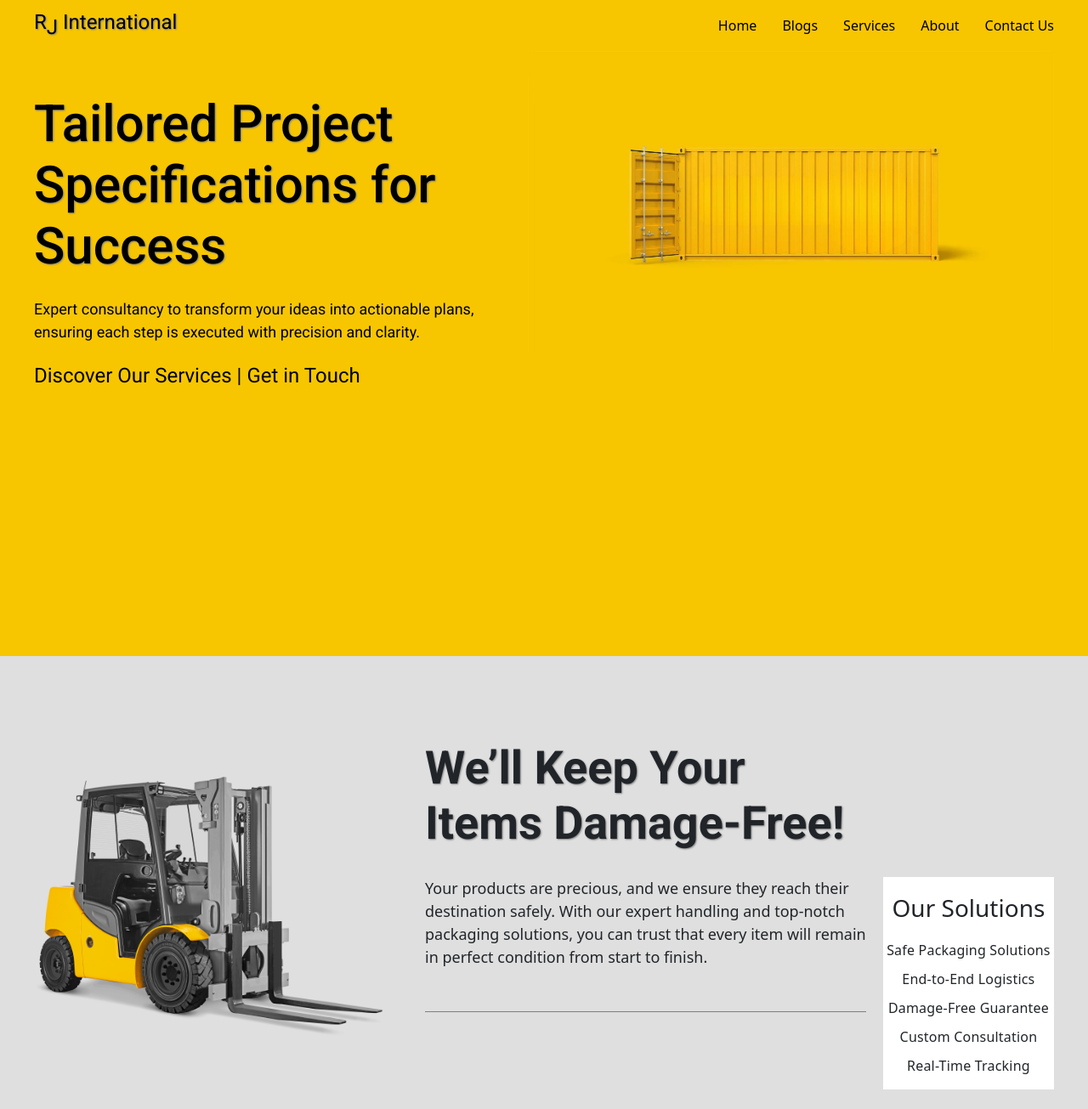
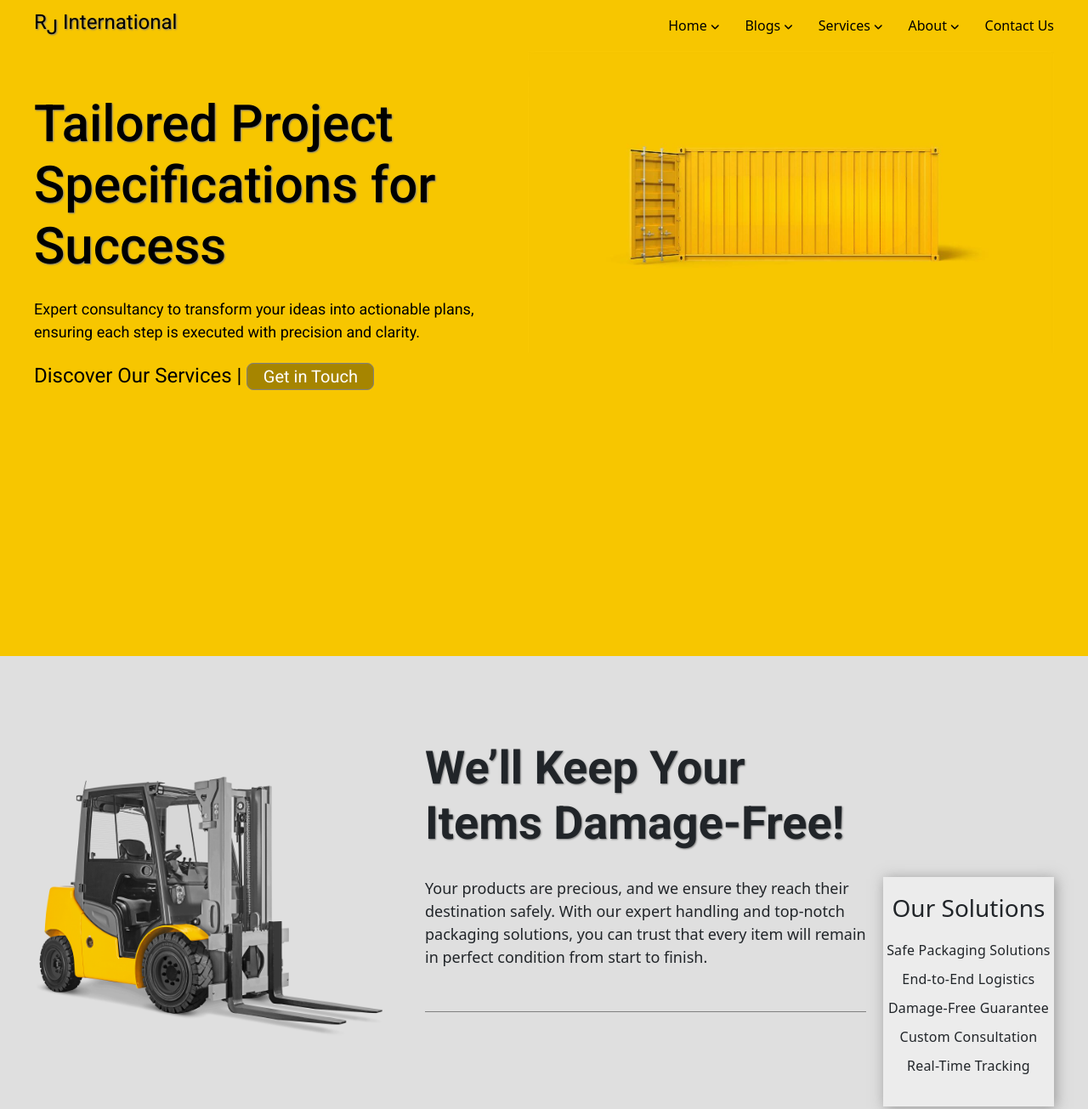
Before and after one commit to Deepaklalwanii/Rj-international, a plain HTML site: page index.html in a window 1280 px wide. Shown: the top 1305 px of the page at 85% size. Drawn offline with nearby package versions, Linux system fonts and the light colour scheme.

Commit message:
hero-banner-butoon

```diff
--- a/index.html
+++ b/index.html
@@ -5,6 +5,9 @@
     <meta name="viewport" content="width=\, initial-scale=1.0">
     <title>Rj international</title>
     <link rel="stylesheet" href="style.css">
+    <link rel="stylesheet" href="https://cdnjs.cloudflare.com/ajax/libs/font-awesome/6.6.0/css/all.min.css" integrity="sha512-Kc323vGBEqzTmouAECnVceyQqyqdsSiqLQISBL29aUW4U/M7pSPA/gEUZQqv1cwx4OnYxTxve5UMg5GT6L4JJg==" crossorigin="anonymous" referrerpolicy="no-referrer" />
+    <link rel="stylesheet" href="https://cdnjs.cloudflare.com/ajax/libs/font-awesome/4.7.0/css/font-awesome.min.css">
+    <link rel="stylesheet" href="https://cdn.jsdelivr.net/npm/bootstrap-icons@1.11.3/font/bootstrap-icons.min.css">
     <link href="https://cdn.jsdelivr.net/npm/bootstrap@5.3.3/dist/css/bootstrap.min.css" rel="stylesheet" integrity="sha384-QWTKZyjpPEjISv5WaRU9OFeRpok6YctnYmDr5pNlyT2bRjXh0JMhjY6hW+ALEwIH" crossorigin="anonymous">
     <link rel="preconnect" href="https://fonts.googleapis.com">
 <link rel="preconnect" href="https://fonts.gstatic.com" crossorigin>
@@ -19,10 +22,10 @@
         </div>
     <div class="rji-nav-options">
         <ul>
-            <Li>Home</Li>
-            <Li>Blogs</Li>
-            <Li>Services</Li>
-            <Li>About</Li>
+            <Li>Home <i class='fas fa-angle-down' style='font-size:12px'></i></Li>
+            <Li>Blogs <i class='fas fa-angle-down' style='font-size:12px'></i></Li>
+            <Li>Services <i class='fas fa-angle-down' style='font-size:12px'></i></Li>
+            <Li>About <i class='fas fa-angle-down' style='font-size:12px'></i></Li>
             <li><a href="#">Contact Us</a></li>
         </ul>
 
@@ -36,7 +39,7 @@
 <div class="rji-hero-container">
     <h1>Tailored Project Specifications for Success</h1>
     <p>Expert consultancy to transform your ideas into actionable plans, ensuring each step is executed with precision and clarity.</p>
-    <span><a>Discover Our Services | </a>Get in Touch</span>
+    <span>Discover Our Services | <button>Get in Touch</button></span>
 </div>
 <div class="rji-hero-container-img">
     <img src="images/no-text-bg.jpg">
--- a/style.css
+++ b/style.css
@@ -124,9 +124,20 @@
 
     .rji-hero-container span{
         font-size: 24px;
-        cursor: pointer;
+        cursor: default;
         color:#000;
     }
+
+    .rji-hero-container button{
+        font-size: 20px;
+        cursor: pointer;
+        border-radius: 8px;
+        width: 150px;
+        color:#fff;
+        border: 1px solid grey;
+        background-color: rgba(0, 0, 0, 0.329);
+    }
+
     /* ------------------------------------------------- */
 
     .rji-banner-2{
@@ -167,8 +178,10 @@
         width: 60%;
         min-height: fit-content;
         align-content: center;
-        background-color: #fff;
+        background-color: #ececec;
+        box-shadow: 2px 2px 15px rgba(128, 128, 128, 0.763);
         padding-top: 20px;
+        padding-bottom: 20px;
         margin-top: 160px;
     }
 
```
